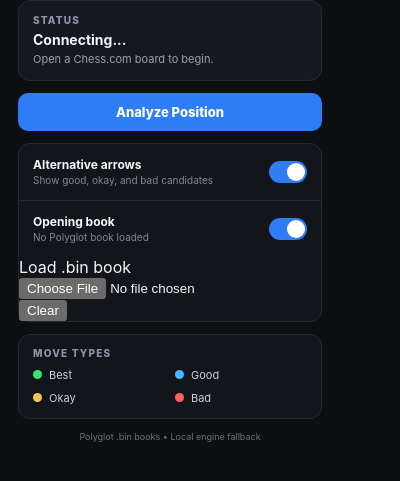
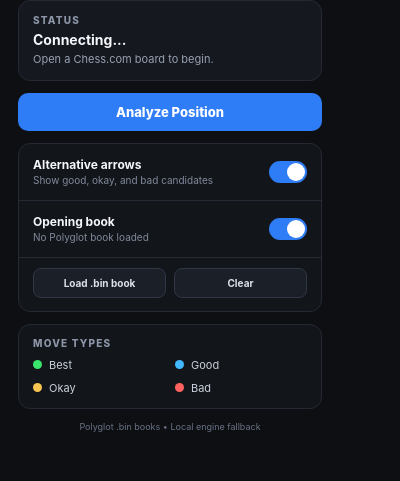
Before and after one commit to vhxLUA-max/mybots, a browser extension: page popup.html in a window 400 px wide. Shown: the part 71-552 px from the top of the page. Drawn offline with Linux system fonts and the light colour scheme.

Commit message:
Style opening book controls

```diff
--- a/popup.css
+++ b/popup.css
@@ -208,3 +208,41 @@ body {
   color: #697284;
   font-size: 9px;
 }
+
+.cmh-book-row {
+  display: flex;
+  gap: 8px;
+  padding: 10px 14px 13px;
+  border-top: 1px solid #242934;
+}
+
+.cmh-book-button,
+.cmh-book-clear {
+  flex: 1;
+  min-width: 0;
+  padding: 8px 9px;
+  border: 1px solid #303645;
+  border-radius: 8px;
+  background: #1b1f27;
+  color: #dce2ec;
+  font: inherit;
+  font-size: 10px;
+  font-weight: 700;
+  text-align: center;
+  cursor: pointer;
+}
+
+.cmh-book-button:hover,
+.cmh-book-clear:hover:not(:disabled) {
+  background: #232833;
+  border-color: #3a4252;
+}
+
+.cmh-book-row input {
+  display: none;
+}
+
+.cmh-book-clear:disabled {
+  opacity: 0.4;
+  cursor: default;
+}
```
